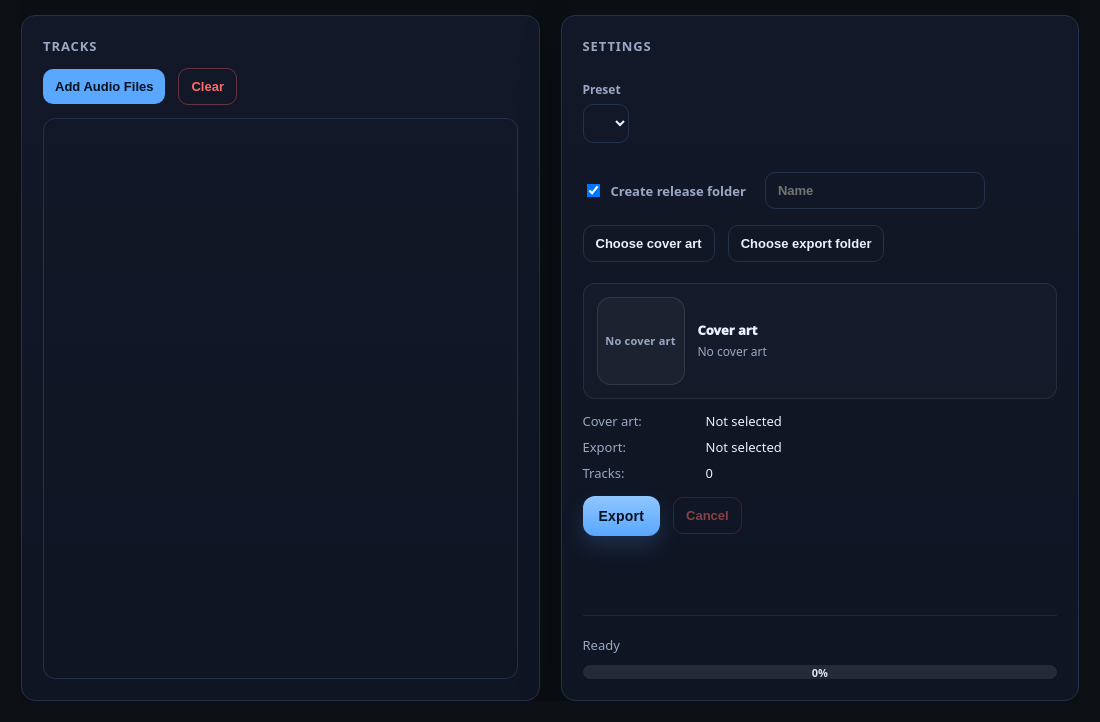
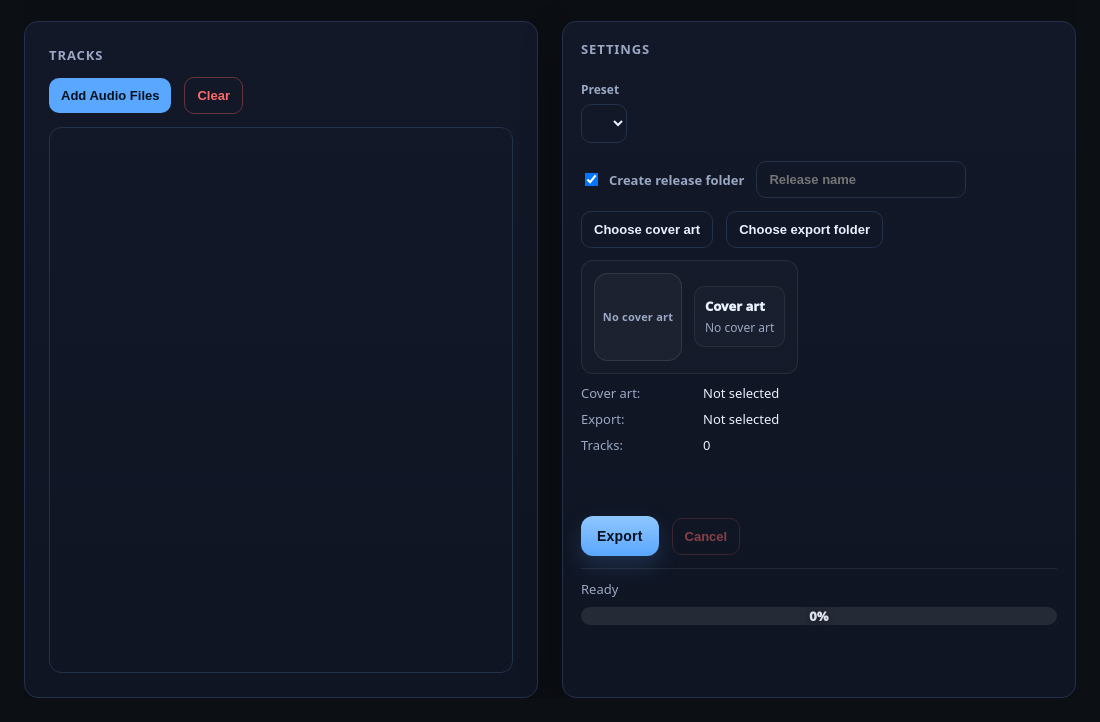
Before and after one commit to Rickeeh/Album-to-Video, an Electron app: page index.html in a window 1100 px wide. Shown: the part 78-800 px from the top of the page. Drawn offline with Linux system fonts and the light colour scheme; no server answers.

Commit message:
fix(ui): restore known-good layout and listener hygiene

```diff
--- a/index.html
+++ b/index.html
@@ -23,20 +23,20 @@
     overflow:hidden;
   }
   body{
-    padding:21px;
+    padding:24px;
     font-family: system-ui, -apple-system, Segoe UI, Roboto, Helvetica, Arial, sans-serif;
     background: var(--bg);
     color: var(--text);
     overflow:hidden;
   }
-  .topbar{ display:flex; align-items:flex-start; justify-content:space-between; gap:13px; margin-bottom:21px; }
+  .topbar{ display:flex; align-items:flex-start; justify-content:space-between; gap:13px; margin-bottom:24px; }
   .title{ font-size:20px; font-weight:900; letter-spacing:0.2px; }
   .subtitle{ font-size:13px; color:var(--muted); margin-top:6px; max-width:860px; line-height:1.35; }
   .topActions{ display:flex; gap:13px; align-items:center; flex-wrap:wrap; }
   .grid{
     display:grid;
-    grid-template-columns: repeat(2, minmax(0, 1fr));
-    gap:21px;
+    grid-template-columns: minmax(420px, 1fr) minmax(420px, 1fr);
+    gap:24px;
     flex:1 1 auto;
     min-width:0;
     min-height:0;
@@ -59,7 +59,7 @@
     background: linear-gradient(180deg, var(--panel), var(--panel2));
     border:1px solid var(--border);
     border-radius:14px;
-    padding:21px;
+    padding:24px;
     box-shadow: 0 14px 40px rgba(0,0,0,0.28);
     min-width:0;
   }
@@ -72,6 +72,10 @@
     letter-spacing:0.9px;
   }
   .row{ display:flex; gap:13px; flex-wrap:wrap; margin-top:13px; align-items:center; }
+
+  .isHidden{ display:none !important; }
+  .actionRow{ flex-wrap:nowrap; }
+  .actionRow #btnOpenFolder{ margin-left:auto; }
   button{
     background: var(--accent);
     color:#04111e;
@@ -106,19 +110,25 @@
     outline:none;
   }
   select{
-    width:min(320px, 100%);
+    width:min(280px, 100%);
+    max-width:100%;
     min-width:0;
   }
   option{ color:#000; }
 
+  /* Preset is an intention, not a form: keep it optically compact. */
+  .presetBlock{ max-width:280px; align-self:flex-start; }
+  .presetBlock #presetDescription{ max-width:280px; }
+
   .kv{
-    margin-top:13px;
+    margin-top:12px;
     display:grid;
     grid-template-columns: 110px 1fr;
-    gap:8px 13px;
+    gap:8px 12px;
     font-size:13px;
     color: var(--muted);
     align-items:center;
+    max-width:360px;
   }
   .kv .v{ color: var(--text); overflow:hidden; text-overflow:ellipsis; white-space:nowrap; }
 
@@ -174,7 +184,6 @@
   .inline label{ display:flex; align-items:center; gap:8px; color: var(--muted); font-size:13px; font-weight:850; }
   .inline input[type="checkbox"]{ transform: scale(1.05); }
   #releaseFolderSection{
-    margin-left:6px;
     min-width:240px;
     min-height:42px;
     display:flex;
@@ -186,24 +195,19 @@
   #releaseFolderSection.dimmed input{
     pointer-events:none;
   }
-  #albumName{
-    width:220px;
-  }
-  #presetDescription{
-    max-width:380px;
-    margin-top:8px;
-    line-height:1.4;
-  }
 
   .coverPreviewRow{
-    display:flex;
+    display:inline-flex;
     align-items:center;
-    gap:13px;
-    margin-top:21px;
-    padding:13px;
+    gap:12px;
+    margin-top:12px;
+    padding:12px;
     border:1px solid rgba(255,255,255,0.08);
     border-radius:12px;
     background: rgba(255,255,255,0.02);
+    width:auto;
+    max-width:320px;
+    align-self:flex-start;
   }
   .coverPreview{
     width:88px; height:88px;
@@ -231,45 +235,39 @@
     transform: translate(-50%, -50%);
     width:100%;
   }
-  .coverMeta{ min-width:0; flex: 1 1 auto; }
+  .coverMeta{ min-width:0; flex: 0 1 auto; }
+  /* Keep the label/text optically grouped, without turning into another “panel”. */
+  .coverMetaBox{
+    border:1px solid rgba(255,255,255,0.07);
+    background: rgba(255,255,255,0.018);
+    border-radius:10px;
+    padding:10px 10px;
+    max-width:200px;
+    min-width:0;
+  }
   .coverMetaTitle{ font-weight:950; font-size:13px; margin-bottom:4px; }
   .coverMetaSub{ color: var(--muted); font-size:12px; overflow:hidden; text-overflow:ellipsis; white-space:nowrap; }
 
   .progressWrap{
-    margin-top:auto;
     border-top:1px solid rgba(255,255,255,0.08);
-    padding-top:21px;
+    padding-top:12px;
   }
-  .bar{
-    position:relative;
-    height:14px;
-    background: rgba(255,255,255,0.09);
-    border-radius:999px;
-    overflow:hidden;
-  }
-  .fill{
-    height:100%;
-    width:0%;
-    background: var(--accent);
-    border-radius:999px;
-    transition: width 600ms cubic-bezier(0.22, 1, 0.36, 1);
-  }
+  .progressTitle{ font-size:13px; color: var(--muted); margin-bottom:8px; }
+  .bar{ position:relative; height:18px; background: rgba(255,255,255,0.09); border-radius:999px; overflow:hidden; width:100%; }
+  .fill{ height:100%; width:0%; background: var(--accent); border-radius:999px; transition: width 450ms cubic-bezier(0.22, 1, 0.36, 1); }
   .fill.total{ background: var(--total); opacity:0.9; }
-  .barPct{
-    position:absolute;
-    inset:0;
+  .barText{ position:absolute; inset:0; display:flex; align-items:center; justify-content:center; font-size:13px; font-weight:950; color: rgba(234,241,255,0.92); letter-spacing:0.2px; text-shadow: 0 1px 10px rgba(0,0,0,0.55); pointer-events:none; }
+  #trackTitle{ display:none; }
+  .statusLine{ margin:0 0 10px 0; font-size:13px; color: var(--muted); line-height:1.35; }
+  /* Reserve space so "Open output folder" never crushes the progress area in fixed window. */
+  .openRow{
+    margin-top:10px;
     display:flex;
     align-items:center;
-    justify-content:center;
-    font-size:11px;
-    font-weight:800;
-    color: rgba(234,241,255,0.95);
-    text-shadow: 0 1px 2px rgba(0,0,0,0.45);
-    pointer-events:none;
-    user-select:none;
+    gap:10px;
+    min-height:44px;
   }
-  .statusLine{ margin:0 0 10px 0; font-size:13px; color: var(--muted); line-height:1.35; }
-  .openRow{ margin-top:10px; display:none; }
+  .openRow.hidden{ opacity:0; visibility:hidden; pointer-events:none; }
   .appShell{
     position:relative;
     height:100%;
@@ -310,6 +308,28 @@
   .toast.show{ opacity:1; transform: translateY(0); }
   .toast.warn{ border-color: rgba(255,107,107,0.35); color: var(--danger); }
   .toast.info{ border-color: rgba(90,167,255,0.35); color: var(--accentSoft); }
+
+  /* --- Settings panel optical balance (UI-only, fixed-window safe) --- */
+  .settingsCard{ padding:18px; }
+  .settingsCard .row{ margin-top:10px; }
+  .settingsCard .inline{ margin-top:10px; gap:12px; }
+  .settingsCard .kv{ margin-top:10px; }
+  .settingsCard select{ width:min(240px, 100%); }
+  .settingsCard #releaseFolderSection{ min-width:0; }
+  .settingsCard #albumName{ width:210px; }
+  .settingsCard .progressWrap{
+    border-top:1px solid rgba(255,255,255,0.08);
+    padding-top:12px;
+  }
+  .settingsCard .statusLine{ margin:0 0 8px 0; }
+
+  .actionZone{
+    margin-top:auto;
+    display:flex;
+    flex-direction:column;
+    gap:12px;
+  }
+
 </style>
 </head>
 <body>
@@ -337,21 +357,21 @@
     <ul class="list" id="audioList"></ul>
   </div>
 
-  <div class="card">
+  <div class="card settingsCard">
     <h3>Settings</h3>
 
     <div class="row">
-      <label style="display:flex; flex-direction:column; gap:6px;">
+      <label class="presetBlock" style="display:flex; flex-direction:column; gap:6px;">
         <span style="color:var(--muted); font-weight:850; font-size:12px;">Preset</span>
         <select id="presetSelect"></select>
-        <span id="presetDescription" style="color:var(--muted); font-size:12px;"></span>
+        <span id="presetDescription" style="color:var(--muted); font-size:12px; line-height:1.35; max-width:320px;"></span>
       </label>
     </div>
 
     <div class="inline">
       <label><input type="checkbox" id="createAlbumFolder" checked /> Create release folder</label>
       <div id="releaseFolderSection">
-        <input type="text" id="albumName" placeholder="Name" />
+        <input type="text" id="albumName" placeholder="Release name" />
       </div>
     </div>
 
@@ -366,8 +386,10 @@
         <div class="coverPlaceholder" id="coverPlaceholder">No cover art</div>
       </div>
       <div class="coverMeta">
+        <div class="coverMetaBox">
           <div class="coverMetaTitle">Cover art</div>
           <div class="coverMetaSub" id="coverPreviewText">No cover art</div>
+        </div>
       </div>
     </div>
 
@@ -377,24 +399,25 @@
       <div>Tracks:</div><div class="v" id="countLabel">0</div>
     </div>
 
-    <div class="row" style="margin-top:14px;">
+    <div class="actionZone">
+
+    <div class="row actionRow" style="margin-top:12px;">
       <button id="renderBtn" class="primary">Export</button>
       <button id="cancelBtn" class="danger" disabled>Cancel</button>
+      <button class="secondary isHidden" id="btnOpenFolder">Open output folder</button>
     </div>
 
     <div class="progressWrap" id="progressWrap">
       <div class="statusLine" id="statusLine">Ready</div>
-      <div class="bar">
-        <div class="fill total" id="totalFill"></div>
-        <div class="barPct" id="overallPercent">0%</div>
+      <div class="progressTitle" id="trackTitle">Track —</div>
+      <div class="bar"><div class="fill total" id="totalFill"></div><div class="barText" id="overallPercent">0%</div></div>
+      <div class="openRow hidden" id="logsRow">
+        <button class="secondary" id="btnOpenLogs">Ver logs</button>
+      </div>
     </div>
 
-      <div class="openRow" id="openRow">
-        <button class="secondary" id="btnOpenFolder">Open output folder</button>
   </div>
-      <div class="openRow" id="logsRow">
-        <button class="secondary" id="btnOpenLogs">Ver logs</button>
-      </div>
+
   </div>
 </div>
 </div>
@@ -422,6 +445,19 @@
     });
   });
 
+  try {
+    window.api?.dpiProbe?.({
+      devicePixelRatio: window.devicePixelRatio,
+      innerWidth: window.innerWidth,
+      innerHeight: window.innerHeight,
+      visualViewport: window.visualViewport ? {
+        width: window.visualViewport.width,
+        height: window.visualViewport.height,
+        scale: window.visualViewport.scale,
+      } : null,
+    });
+  } catch {}
+
   const audioList = document.getElementById('audioList');
   const coverLabel = document.getElementById('coverLabel');
   const exportLabel = document.getElementById('exportLabel');
@@ -434,6 +470,7 @@
   const releaseFolderSection = document.getElementById('releaseFolderSection');
 
   const progressWrap = document.getElementById('progressWrap');
+  const trackTitle = document.getElementById('trackTitle');
   const overallPercent = document.getElementById('overallPercent');
   const statusLine = document.getElementById('statusLine');
   const totalFill = document.getElementById('totalFill');
@@ -445,7 +482,6 @@
   const coverPlaceholder = document.getElementById('coverPlaceholder');
   const coverPreviewText = document.getElementById('coverPreviewText');
 
-  const openRow = document.getElementById('openRow');
   const toastWrap = document.getElementById('toastWrap');
   const logsRow = document.getElementById('logsRow');
 
@@ -478,6 +514,8 @@
   let overallPendingPercent = 0;
   let overallFlushTimer = null;
   let overallLastFlushAt = 0;
+  let disposeProgress = null;
+  let disposeStatus = null;
   const OVERALL_PROGRESS_THROTTLE_MS = 120;
 
   const uiDisableList = [
@@ -660,14 +698,18 @@
     const count = Math.max(1, Number(trackCount) || renderQueue.length || 1);
     const safeTrackIndex = Math.max(0, Math.min(count - 1, Number(trackIndex) || 0));
     const queue = Array.isArray(renderQueue) ? renderQueue.slice(0, count) : [];
+
     const durations = queue.map(durationSeconds);
     while (durations.length < count) durations.push(1);
 
     const totalDuration = durations.reduce((acc, value) => acc + value, 0);
-    if (!Number.isFinite(totalDuration) || totalDuration <= 0) return clampPercent(percentTotal);
+    if (!Number.isFinite(totalDuration) || totalDuration <= 0) {
+      return clampPercent(percentTotal);
+    }
 
     let completedDuration = 0;
     for (let i = 0; i < safeTrackIndex; i += 1) completedDuration += durations[i];
+
     const currentTrackProgress = isFinal ? 1 : (clampPercent(percentTrack) / 100);
     const currentDuration = durations[safeTrackIndex] * currentTrackProgress;
     const weighted = ((completedDuration + currentDuration) / totalDuration) * 100;
@@ -727,9 +769,10 @@
   function showProgressUI() { progressWrap.style.display = 'block'; }
   function hideProgressUI({ preserveStatus = false } = {}) {
     resetOverallProgress();
+    trackTitle.textContent = 'Track —';
     if (!preserveStatus) setStatus('Ready');
-    openRow.style.display = 'none';
-    logsRow.style.display = 'none';
+    btnOpenFolder.classList.add('isHidden');
+    logsRow.classList.add('hidden');
   }
 
   function selectedPresetPolicy() {
@@ -1047,7 +1090,11 @@
     await window.api.cancelRender();
   }
 
-  window.api.onRenderProgress(({
+  function ensureRenderListeners() {
+    if (disposeProgress) disposeProgress();
+    if (disposeStatus) disposeStatus();
+
+    disposeProgress = window.api.onRenderProgress(({
       trackIndex,
       trackCount,
       percentTrack,
@@ -1067,14 +1114,22 @@
       scheduleOverallProgress(weighted, { force: !!isFinal || weighted >= 100 });
 
       const name = renderQueue?.[safeTrackIndex]?.displayName || renderQueue?.[safeTrackIndex]?.originalBase || '—';
-    setStatus(`Rendering — Track ${safeTrackIndex + 1}/${safeTrackCount}: ${name}`);
+      trackTitle.textContent = `Track ${safeTrackIndex + 1}/${safeTrackCount}: ${name}`;
     });
 
-  window.api.onRenderStatus(({ phase }) => {
+    disposeStatus = window.api.onRenderStatus(({ phase }) => {
       if (!isRendering) return;
       if (phase === 'planning') {
         setStatus('Planning...');
+      } else if (phase === 'rendering') {
+        setStatus('Rendering...');
       }
+    });
+  }
+
+  window.addEventListener('beforeunload', () => {
+    if (disposeProgress) disposeProgress();
+    if (disposeStatus) disposeStatus();
   });
 
   async function renderAll() {
@@ -1103,8 +1158,9 @@
 
     showProgressUI();
     resetOverallProgress();
-    openRow.style.display = 'none';
-    logsRow.style.display = 'none';
+    trackTitle.textContent = `Track 1/${Math.max(1, toRender.length)}: —`;
+    btnOpenFolder.classList.add('isHidden');
+    logsRow.classList.add('hidden');
     lastLogFolder = null;
 
     isRendering = true;
@@ -1142,7 +1198,7 @@
           const reportFolder = pathDirname(res?.reportPath || '');
           if (reportFolder) {
             lastLogFolder = reportFolder;
-            logsRow.style.display = 'block';
+            logsRow.classList.remove('hidden');
           }
           showToast(msg, 'warn', 5000);
         }
@@ -1155,7 +1211,7 @@
         const debugFolder = pathDirname(res.debugLogPath);
         if (debugFolder) lastLogFolder = debugFolder;
       }
-      openRow.style.display = 'block';
+      btnOpenFolder.classList.remove('isHidden');
     } catch (err) {
       console.error(err);
       const msg = humanizeErrorMessage(err?.message || err || 'Unknown error');
@@ -1193,6 +1249,7 @@
   clearCover();
   updateReleaseFolderState();
   hideProgressUI();
+  ensureRenderListeners();
   loadPresets();
 </script>
 
--- a/src/main/presets.js
+++ b/src/main/presets.js
@@ -28,6 +28,7 @@ const PRESETS = {
   album_ep: {
     key: 'album_ep',
     label: 'Album / EP — Recommended',
+    description: 'Use when exporting a release with multiple tracks. Keeps track numbers when tags are available.',
     policy: {
       ordering: 'track_no_if_all_present',
       prefixTrackNumber: true,
@@ -38,6 +39,7 @@ const PRESETS = {
   single_track: {
     key: 'single_track',
     label: 'Single / Track',
+    description: 'Use for one-song exports. Keeps your original order and file name without track number prefix.',
     policy: {
       ordering: 'input',
       prefixTrackNumber: false,
@@ -48,6 +50,7 @@ const PRESETS = {
   long_form: {
     key: 'long_form',
     label: 'Long-form Audio',
+    description: 'Use for mixes, podcasts, sets, and long recordings. Exports in the exact order you add files.',
     policy: {
       ordering: 'input',
       prefixTrackNumber: false,
@@ -65,6 +68,7 @@ function listPresets() {
   return Object.values(PRESETS).map((preset) => ({
     key: preset.key,
     label: preset.label,
+    description: preset.description || '',
     policy: {
       ordering: preset.policy.ordering,
       prefixTrackNumber: Boolean(preset.policy.prefixTrackNumber),
```
Lines whose indentation alone changed are shown as unchanged.
